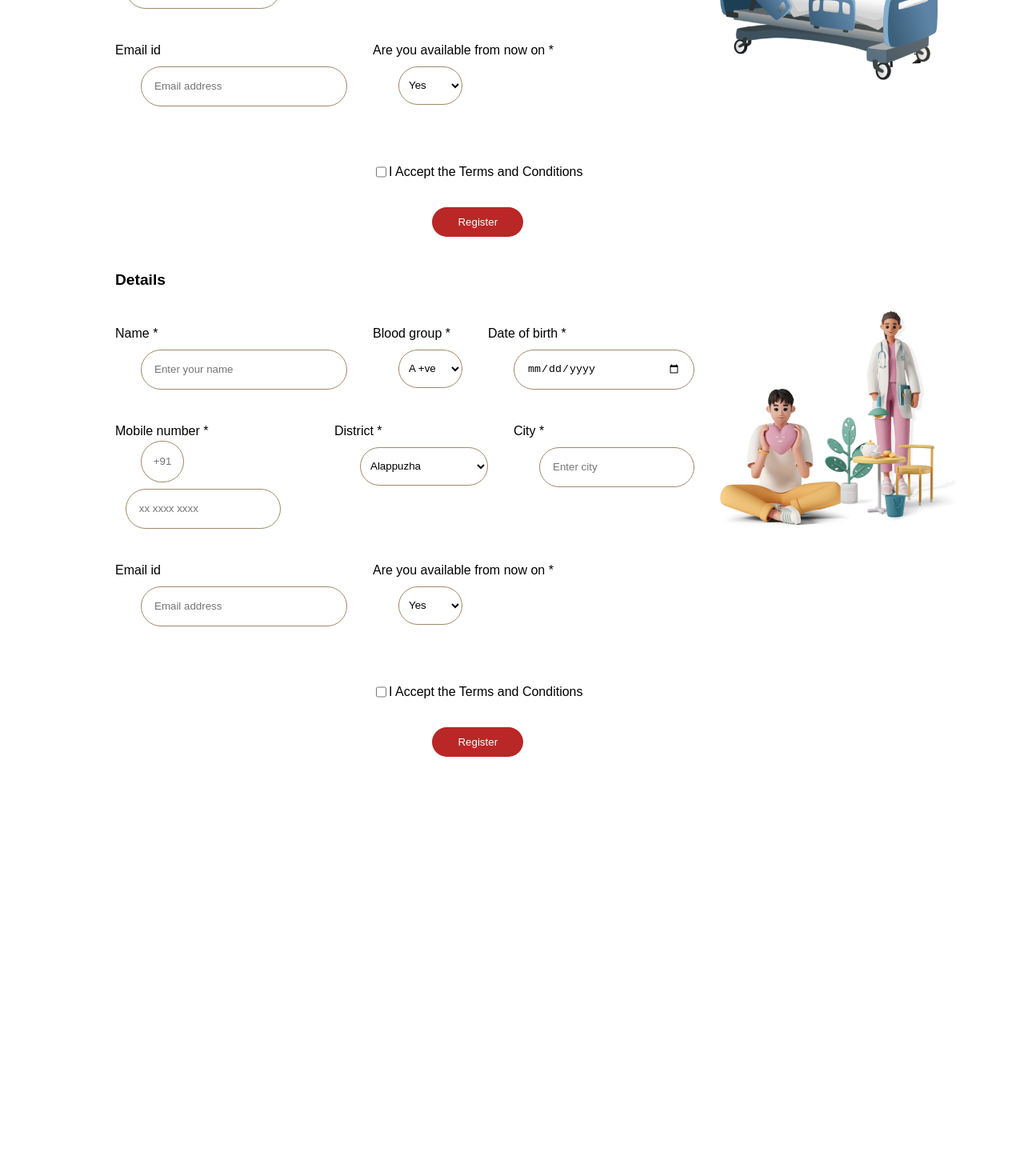
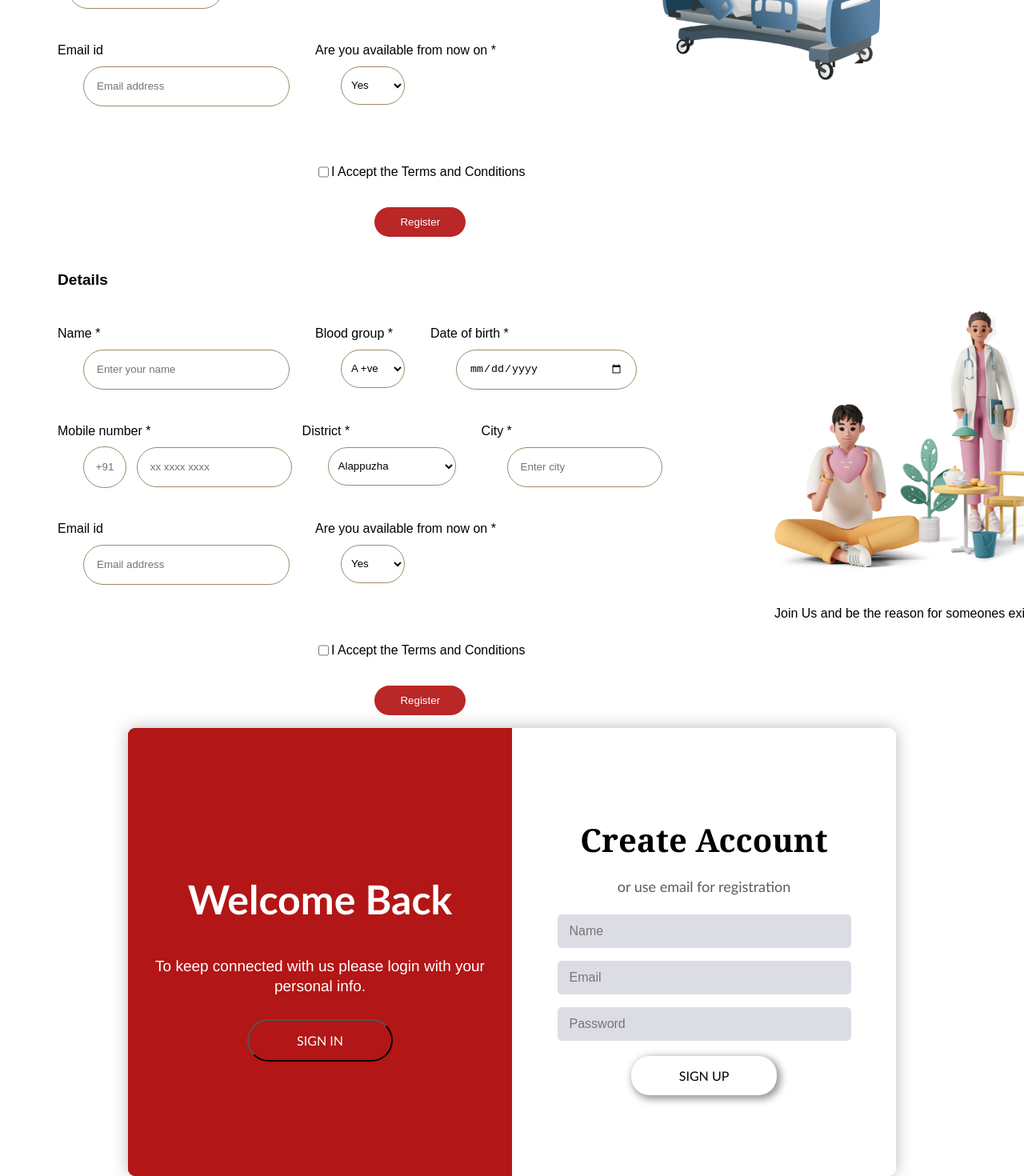
Before and after one commit to Blood-Ui/BloodUI-Frontend, a React (Vite) app: page / in a window 1280 px wide. Shown: the part 1138-2608 px from the top of the page at 80% size. Before the commit the page ends 2100 px from the top, so only its background shows below. Built offline with nearby package versions, Linux system fonts and the light colour scheme.

Commit message:
test commit for a clean tree

```diff
--- a/src/components/Donate/Donate.jsx
+++ b/src/components/Donate/Donate.jsx
@@ -122,8 +122,9 @@ function Donate() {
             <img
               src={image1}
               alt="image1"
-              style={{ width: "20rem", marginRight: "17rem" }}
+              style={{ width: "24rem", marginRight: "0" }}
             />
+            <p>Join Us and be the reason for someones existence.</p>
           </div>
         </Box2>
 
--- a/src/components/LandingPage/LandingPage.jsx
+++ b/src/components/LandingPage/LandingPage.jsx
@@ -1,4 +1,3 @@
-import React from 'react'
 import { RedStripTop ,Container, Content, Logo, About, ImageDisplay, SuperHero, Text1, Text2} from './LandingPageStyled.jsx'
 import logo from '../../assets/logo.png'
 import superHero from '../../assets/superhero.png'
@@ -23,7 +22,7 @@ const LandingPage = () => {
         <ImageDisplay>
           <SuperHero src={superHero} alt="superhero" />
           <Text1>Be a <br />Superhero</Text1>
-          <Text2>Join Us and be the reason for someone's existence.</Text2>
+          <Text2>Join Us and be the reason for someones existence.</Text2>
         </ImageDisplay>
 
       </Container>
--- a/src/components/Login/Login.jsx
+++ b/src/components/Login/Login.jsx
@@ -1,4 +1,4 @@
-import React, {useState} from 'react'
+import {useState} from 'react'
 import './LoginStyles.css'
 
 
@@ -23,8 +23,8 @@ const Login = () => {
                     <div className="input-field">
                       <input type="password" placeholder='Password' />
                     </div>
-                    <a class="frgt" href="#" >Forgot  your  Password ?</a>
-                    <div class="btn">
+                    <a className="frgt" href="#" >Forgot  your  Password ?</a>
+                    <div className="btn">
                         <button type="submit">SIGN IN</button>
                     </div>
                 </form>
--- a/src/layout/Layout.jsx
+++ b/src/layout/Layout.jsx
@@ -1,6 +1,7 @@
 import SideBar from "../components/SideBar/SideBar"
 import Donor from "../components/Donor/Donor"
 import Donate from "../components/Donate/Donate"
+import Login  from "../components/Login/Login"
 import { Box1 } from "./LayoutStyles"
 import LandingPage from "../components/LandingPage/LandingPage"
 function Layout() {
@@ -11,6 +12,7 @@ function Layout() {
       <LandingPage/>
       <Donor/>
       <Donate/>
+      <Login/>
     </Box1>
     </>
   )
--- a/src/layout/LayoutStyles.jsx
+++ b/src/layout/LayoutStyles.jsx
@@ -5,4 +5,8 @@ export const Box1 = styled.div`
     display: flex;
     flex-direction: column;
     overflow-x: hidden;
+    width: 100%;
+    height: 100%;
+    justify-content: center;
+    align-items: center;
 `
```
